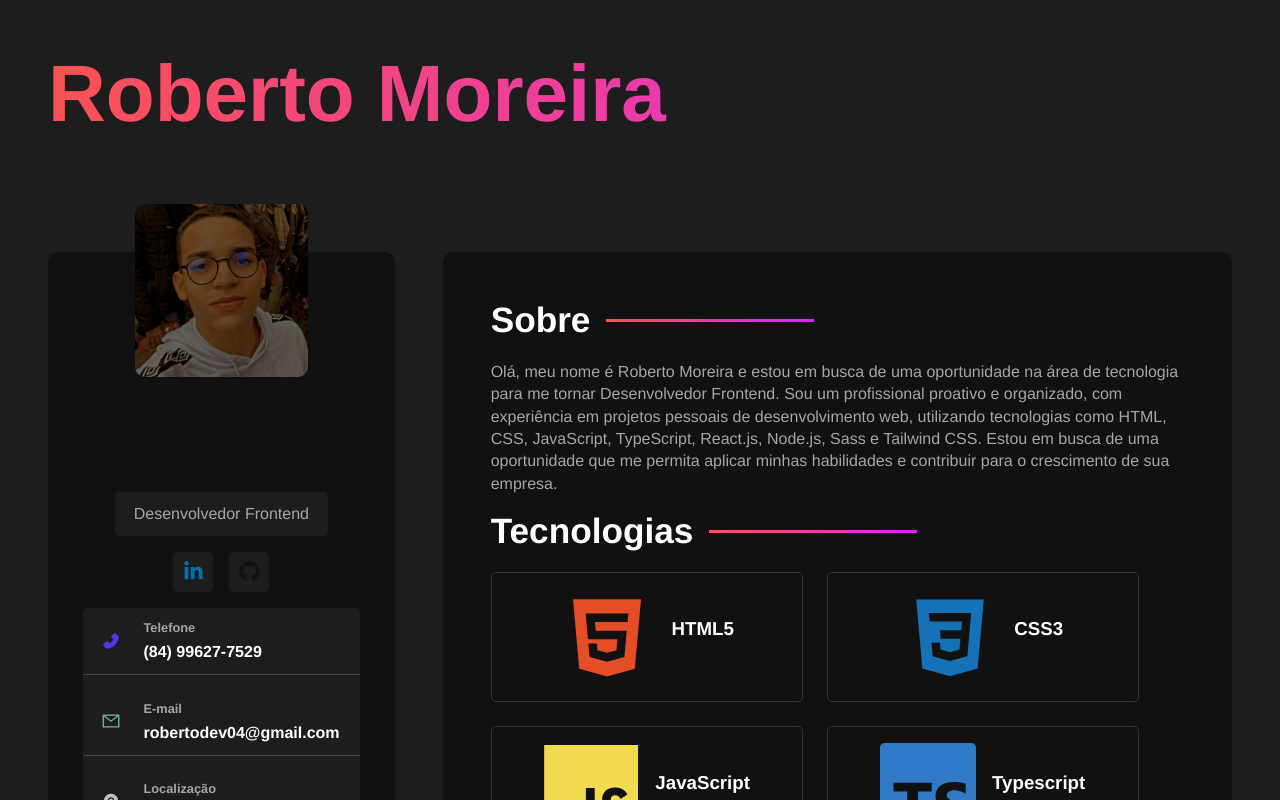
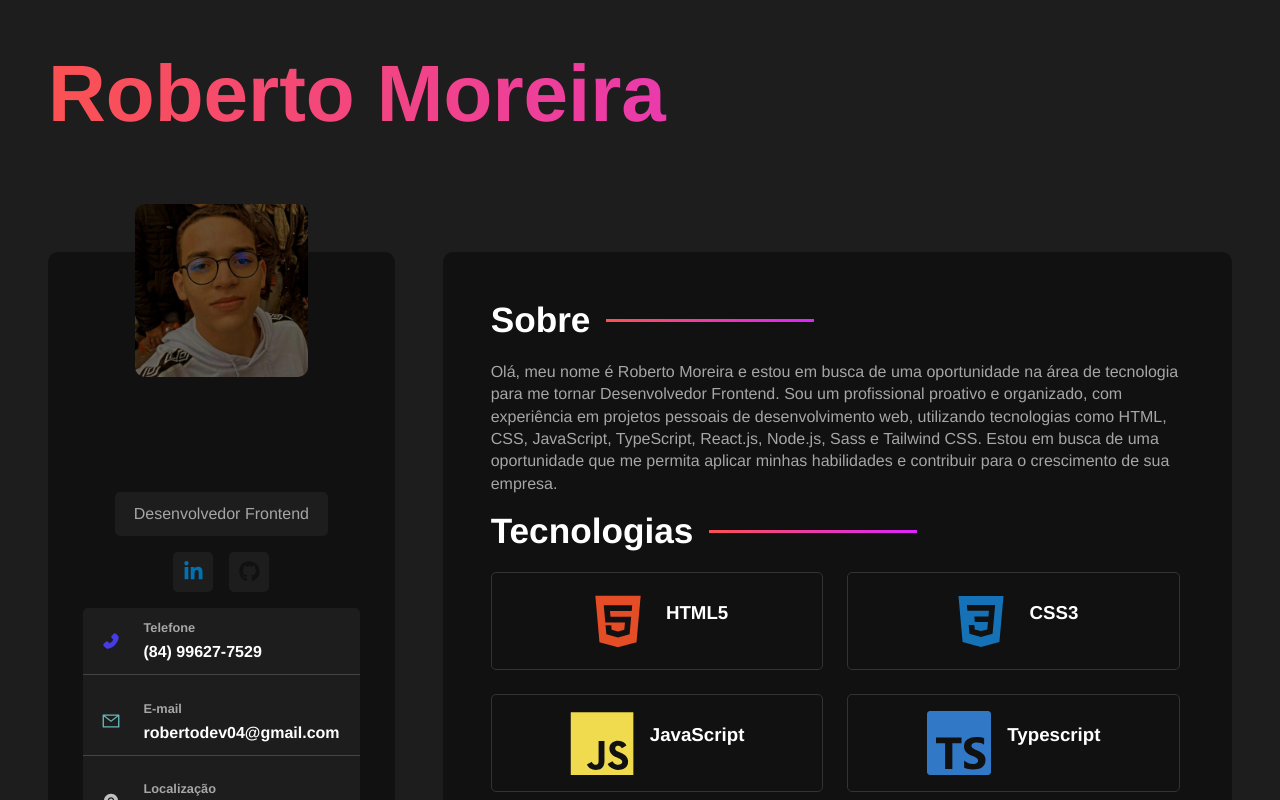
Before and after one commit to robertomoreira04/Projeto-Portifolio, a React (Vite) app: page / in a window 1280 px wide. Shown: the top 800 px of the page. Built offline with nearby package versions, Linux system fonts and the light colour scheme.

Commit message:
download do curriculo

```diff
--- a/src/components/Sidebar.jsx
+++ b/src/components/Sidebar.jsx
@@ -13,7 +13,12 @@ const Sidebar = () => {
       <p className="title">Desenvolvedor Frontend</p>
       <SocialNetworks />
       <InformationContainer />
-      <a href="" className="btn">Download Currículo</a>
+
+      <a href="https://drive.google.com/uc?export=download&id=1g9GmRkujngDcKjLQPdTIheQXXqt3QvJE"
+       className="btn" >
+        Download Currículo
+        </a>
+
     </aside>
   )
 }
--- a/src/styles/components/techcontainer.sass
+++ b/src/styles/components/techcontainer.sass
@@ -14,7 +14,7 @@
         gap: 1rem
         padding: 1rem
         border: 1px solid #333
-        width: 45%
+        width: 48%
         border-radius: variables.$card-border-radius
 
         h3
@@ -22,7 +22,7 @@
           margin-bottom: 1rem
 
         svg
-          font-size: 6rem
+          font-size: 4rem
 
       #html
         svg
```
Also changed, not shown: src/components/TechContainer.jsx (+7 -7 lines).
